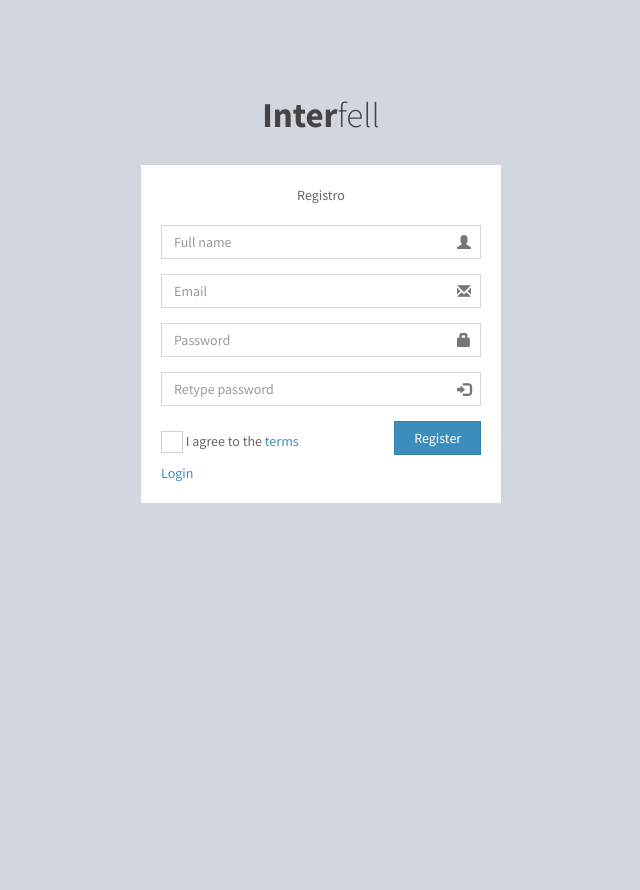
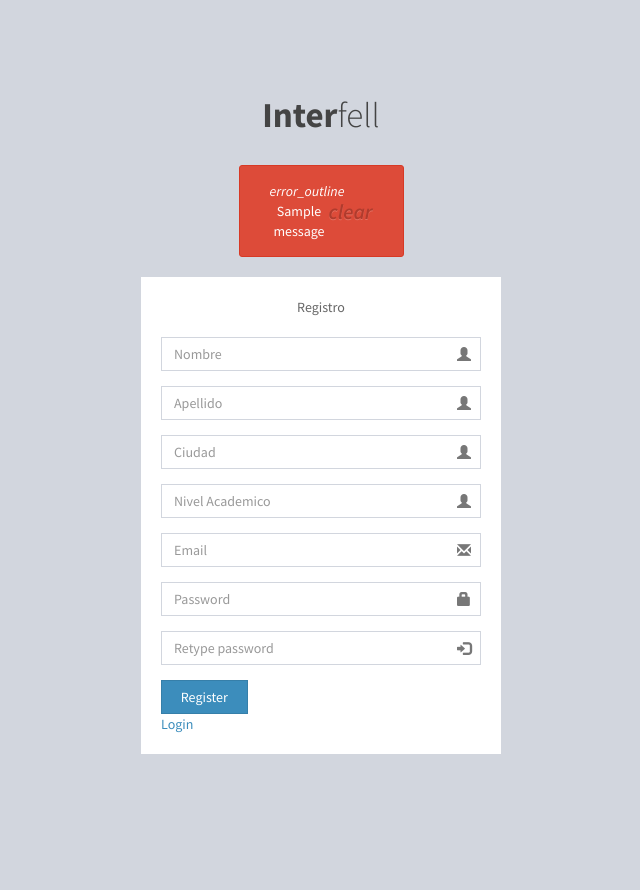
Before and after one commit to manuelaraujo1511/interfell, a Django app: page /register in a window 1280 px wide. Shown: the whole page, without its empty margins (319-959 px from the left). Run offline with Django 3.2, Linux system fonts and the light colour scheme; tables that the repository leaves empty hold one stand-in row (values such as "Sample post"); one stand-in notice (Sample message) is shown; some libraries are stand-ins or nearby versions.

Commit message:
view register

```diff
--- a/papp/templates/layout/first-header.html
+++ b/papp/templates/layout/first-header.html
@@ -30,7 +30,7 @@
 
 <body>
 
-
+			{%block mensajes%}{%endblock%}
 			{%block contenido%}{%endblock%}
 		</div>
 	</div>
--- a/papp/templates/register.html
+++ b/papp/templates/register.html
@@ -8,21 +8,55 @@
   <div class="register-logo">
     <a href="static/index2.html"><b>Inter</b>fell</a>
   </div>
+  <div class="row">
+    <div class="mv col-md-6 col-md-offset-3 col-sm-6 col-sm-offset-3" >
+      {% if messages %}
+        <div class="alert alert-danger">
+          <div class="container-fluid">
+            <div class="alert-icon">
+              <i class="material-icons">error_outline</i>
+            </div>
+            <button type="button" class="close" data-dismiss="alert" aria-label="Close">
+              <span aria-hidden="true"><i class="material-icons">clear</i></span>
+            </button>
+            <center>
+              {% for message in messages %}
+                {{ message }}
+                <!--b>Error Alert:</b> Damn man! You screwed up the server this time. You should find a good excuse for your Boss...-->
+              {% endfor %}
+            </center>
 
+          </div>
+        </div>
+      {% endif %}
+    </div>
+  </div>
   <div class="register-box-body">
     <p class="login-box-msg">Registro</p>
 
-    <form action="static/index.html" method="post">
+    <form action='{% url "admingo:registro" %}' method="post">
       <div class="form-group has-feedback">
-        <input type="text" class="form-control" placeholder="Full name">
+        <input type="text" class="form-control" placeholder="Nombre" name="nombre">
         <span class="glyphicon glyphicon-user form-control-feedback"></span>
       </div>
       <div class="form-group has-feedback">
-        <input type="email" class="form-control" placeholder="Email">
+        <input type="text" class="form-control" placeholder="Apellido" name="apellido">
+        <span class="glyphicon glyphicon-user form-control-feedback"></span>
+      </div>
+      <div class="form-group has-feedback">
+        <input type="text" class="form-control" placeholder="Ciudad" name="ciudad">
+        <span class="glyphicon glyphicon-user form-control-feedback"></span>
+      </div>
+      <div class="form-group has-feedback">
+        <input type="text" class="form-control" placeholder="Nivel Academico" name="nivel_academico">
+        <span class="glyphicon glyphicon-user form-control-feedback"></span>
+      </div>
+      <div class="form-group has-feedback">
+        <input type="email" class="form-control" placeholder="Email" name="email">
         <span class="glyphicon glyphicon-envelope form-control-feedback"></span>
       </div>
       <div class="form-group has-feedback">
-        <input type="password" class="form-control" placeholder="Password">
+        <input type="password" class="form-control" placeholder="Password" name="password">
         <span class="glyphicon glyphicon-lock form-control-feedback"></span>
       </div>
       <div class="form-group has-feedback">
@@ -30,13 +64,7 @@
         <span class="glyphicon glyphicon-log-in form-control-feedback"></span>
       </div>
       <div class="row">
-        <div class="col-xs-8">
-          <div class="checkbox icheck">
-            <label>
-              <input type="checkbox"> I agree to the <a href="#">terms</a>
-            </label>
-          </div>
-        </div>
+
         <!-- /.col -->
         <div class="col-xs-4">
           <button type="submit" class="btn btn-primary btn-block btn-flat">Register</button>
--- a/papp/views.py
+++ b/papp/views.py
@@ -11,7 +11,65 @@ def index(request):
 	return render(request, 'index.html')
 
 def login(request):
-	return render(request, 'login.html',)
+	return render(request, 'login.html')
 
 def register(request):
-	return render(request, 'register.html',)
+	return render(request, 'register.html')
+
+def registro(request):
+
+	if request.method == "POST":
+		nombre = request.POST['nombre']
+		apellido = request.POST['apellido']
+		ciudad = request.POST['ciudad']
+		nivel_academico = request.POST['nivel_academico']
+		email = request.POST['email']
+		password = request.POST['password']
+		username = email
+
+		'''
+		if Usuarios.objects.filter(username=username).exists():
+			messages.error(request, 'Nombre de Usuario ya existe')
+			return render(request, 'registro.html')
+		else:
+		'''
+		if Usuarios.objects.filter(email=email).exists():
+			user = Usuarios.objects.get(email=email)
+			if user.fin_registro == 1:
+				messages.error(request ,'Email ya se encuentra registrado')
+			else:
+
+				if user.fin_registro == 0:
+					if user.password == password:
+						messages.success(request, 'Finaliza tu registro.')
+						user = authenticate(request, username=username, password=password)
+						login(request, user)
+						context = {
+							'username': username,
+							'password' : password,
+							'success':1
+						}
+						return render(request, 'registroinsta.html', context)
+					else:
+						messages.success(request, 'Puedes finalizar tu resgistro.')
+						return render(request, 'singup.html',{'success':1})
+		else:
+			user = User.objects.create_user(username, email, password)
+			user.first_name = nombre
+			user.last_name = apellido
+			user.save()
+
+			u = Usuarios(nombre=nombre, apellido=apellido, email=email,password=password,username=username)
+			u.save()
+			user = authenticate(request, username=username, password=password)
+			login(request, user)
+
+			context = {
+				'username': username,
+				'password' : password
+			}
+			#messages.success(request, 'calida')
+			return render(request, 'registroinsta.html', context)
+
+	return render(request, 'registro.html')
+	return render(request, 'register.html')
```
